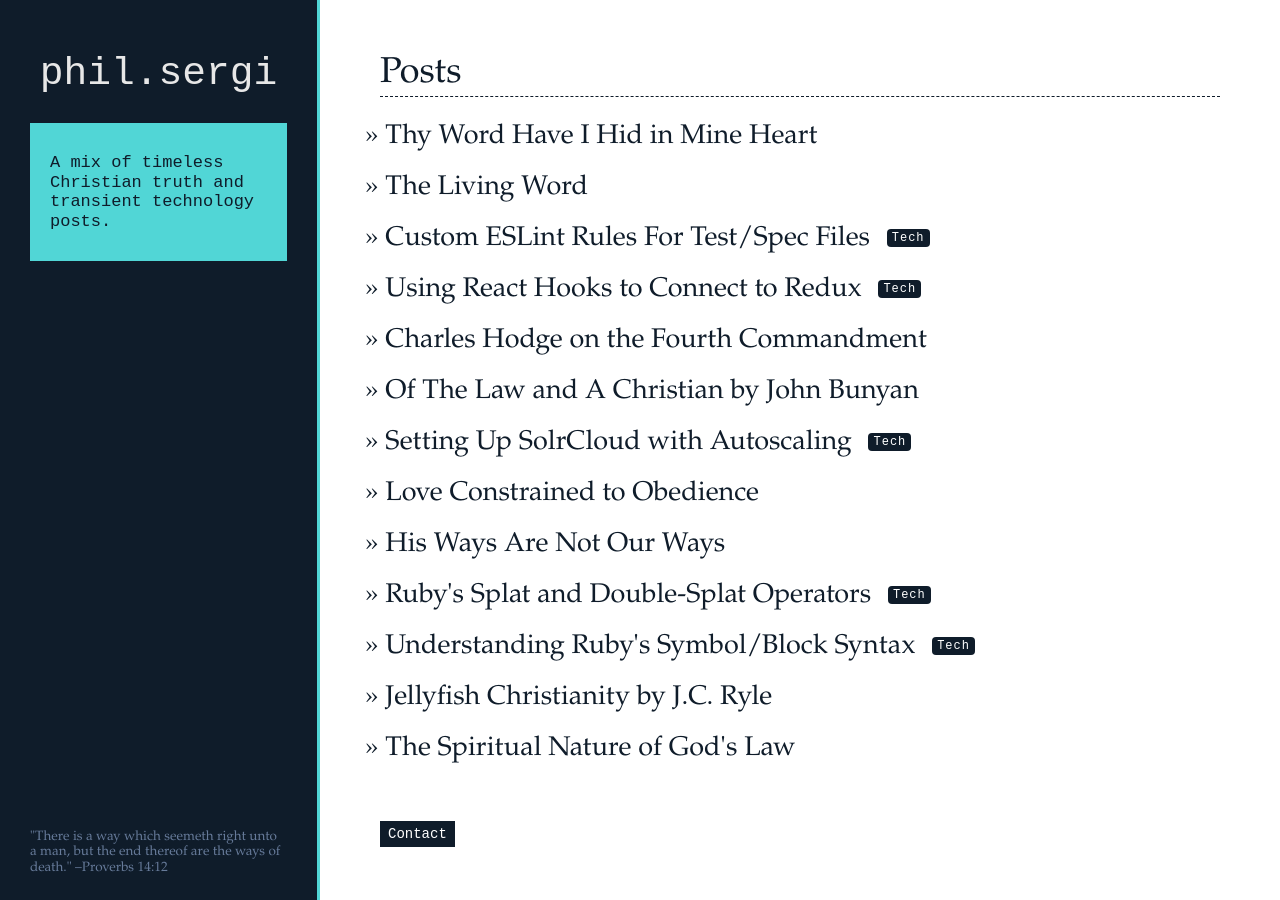
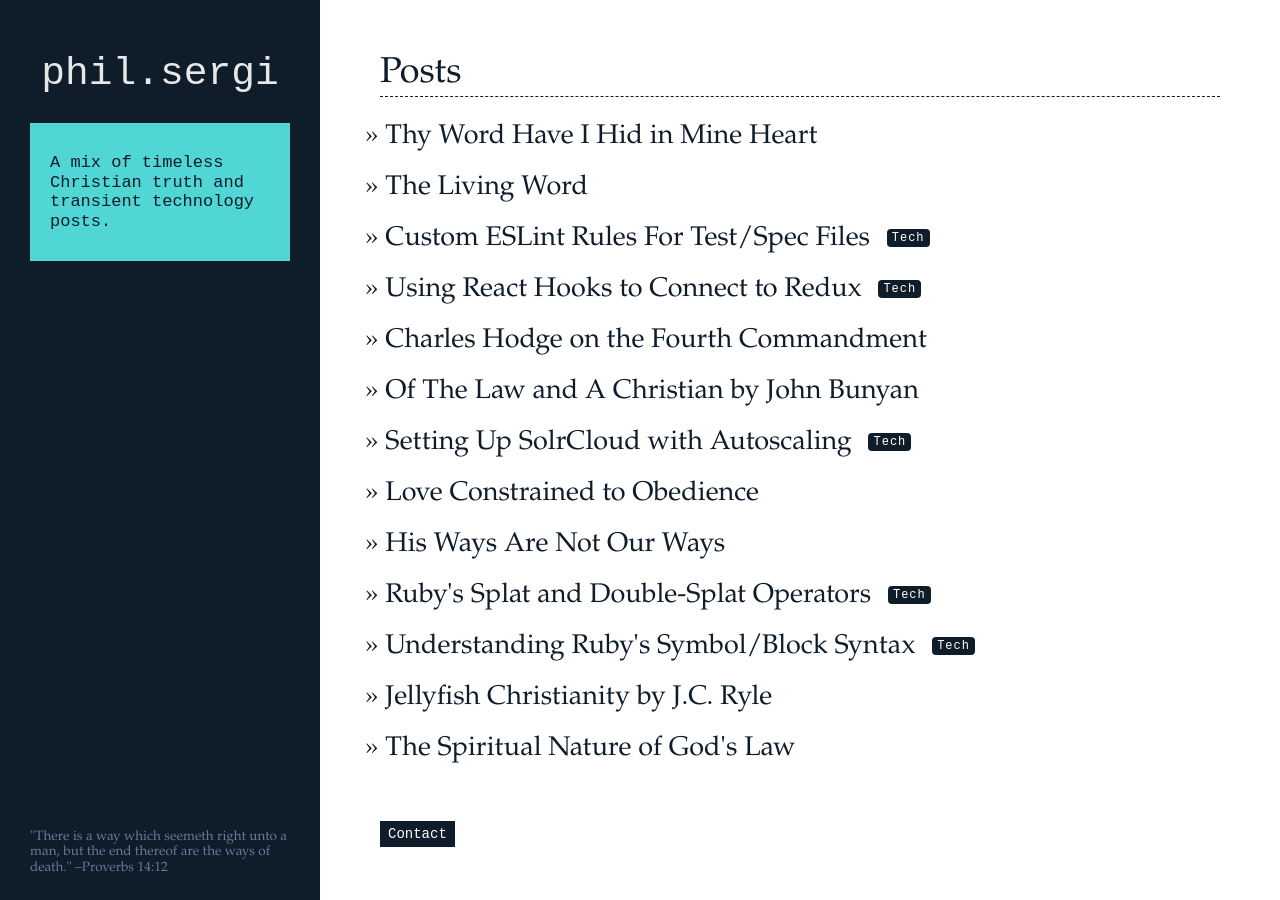
Before and after one commit to psergi/psergi.github.io, a Jekyll site: the page built from index.md, in a window 1280 px wide. Built offline with Jekyll 4.4.1, drawn with Linux system fonts in a browser that asks for light colours.

Commit message:
Removed border from sidebar

```diff
--- a/assets/main.css
+++ b/assets/main.css
@@ -499,7 +499,6 @@ a:hover {
   width: 320px;
   bottom: 0;
   top:0;
-  border-right: 3px solid #51D6D6;
   display: flex;
   flex-direction: column;
 }
@@ -689,7 +688,6 @@ a:hover {
     position: static;
     text-align: center;
     border-right: 0px;
-    border-bottom: 3px solid #51D6D6;
   }
   .sidebar__title {
     margin-top: 0px;
```
